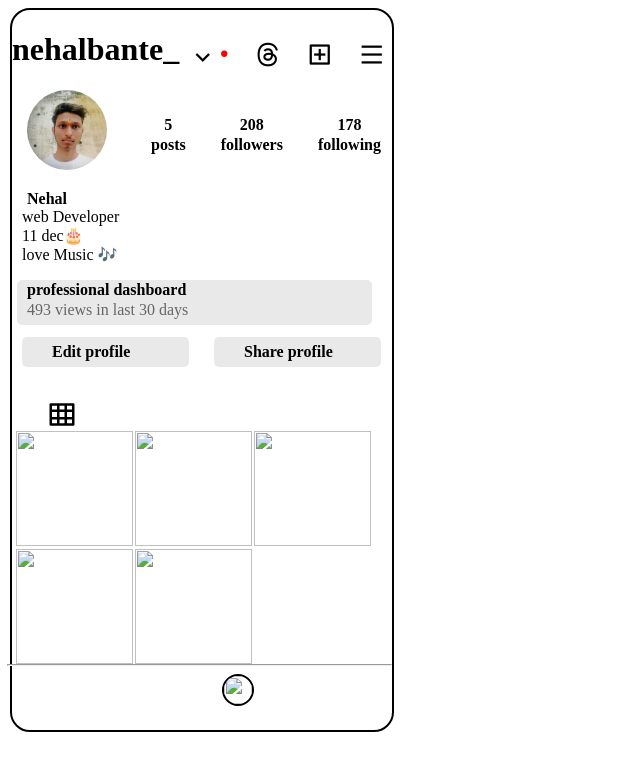
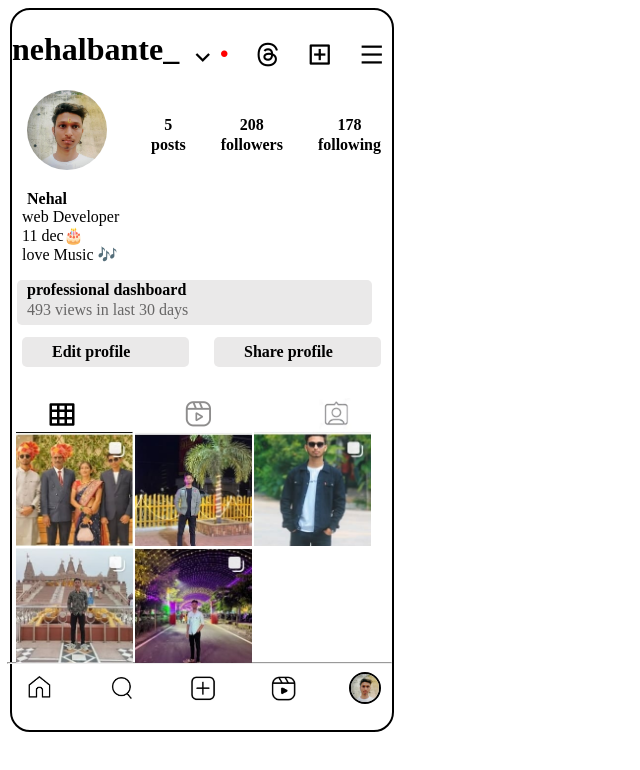
Before and after one commit to nehalbante/Web-Dev, a plain HTML site: page insta page/index.html in a window 1280 px wide. Shown: the whole page, without its empty margins (0-640 px from the left). Drawn offline with nearby package versions, Linux system fonts and the light colour scheme; the site is published under a folder, as on GitHub Pages, so addresses that start at the root find nothing.

Commit message:
added images for insta

```diff
--- a/insta page/index.html
+++ b/insta page/index.html
@@ -55,25 +55,25 @@
         </div>
         <div class="main4">
             <i class="ri-layout-grid-2-line"></i>
-            <img src="/data/reel_logo.png" alt="" height="32px" style="opacity: 0.6;">
-            <img src="/data/tag.png" alt="" height="32px">
+            <img src="data/reel_logo.png" alt="" height="32px" style="opacity: 0.6;">
+            <img src="data/tag.png" alt="" height="32px">
         </div>
         <div>
-            <img class="posts" src="/data/post1.jpg" alt="" height="115px" width="117px">
-            <img class="posts" src="/data/post2.jpg" alt="" height="115px" width="117px">
-            <img class="posts" src="/data/post3.jpg" alt="" height="115px" width="117px">
+            <img class="posts" src="data/post1.jpg" alt="" height="115px" width="117px">
+            <img class="posts" src="data/post2.jpg" alt="" height="115px" width="117px">
+            <img class="posts" src="data/post3.jpg" alt="" height="115px" width="117px">
         </div>
         <div>
-            <img class="posts" src="/data/post4.jpg" alt="" height="115px" width="117px">
-            <img class="posts" src="/data/post5.jpg" alt="" height="115px" width="117px">
+            <img class="posts" src="data/post4.jpg" alt="" height="115px" width="117px">
+            <img class="posts" src="data/post5.jpg" alt="" height="115px" width="117px">
         </div>
         <hr>
         <div class="navigation">
-            <img src="/data/insta home.png" alt="" height="32px">
-            <img src="/data/inta search.png" alt="" height="32px">
-            <img src="/data/insta upload.png" alt="" height="32px">
-            <img src="/data/insta reel.png" alt="" height="32px">
-            <img class="account" src="/data/nehal img.jpg" alt="" height="28px" width="28px">
+            <img src="data/insta home.png" alt="" height="32px">
+            <img src="data/inta search.png" alt="" height="32px">
+            <img src="data/insta upload.png" alt="" height="32px">
+            <img src="data/insta reel.png" alt="" height="32px">
+            <img class="account" src="data/nehal img.jpg" alt="" height="28px" width="28px">
         </div>
 
     </div>
```
